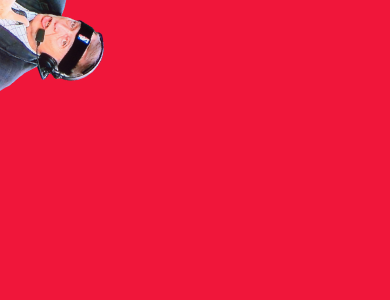
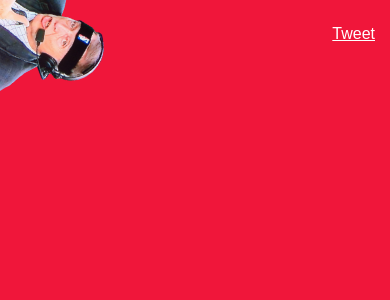
Before and after one commit to joshellington/wildmikesays, a PHP site: page / in a window 390 px wide. Shown: the top 300 px of the page. Run offline with PHP 8.4, Linux system fonts and the light colour scheme; some libraries are stand-ins or nearby versions; some web fonts are replaced.

Commit message:
Added share

```diff
--- a/css/main.css
+++ b/css/main.css
@@ -53,3 +53,24 @@ p {
   left: 0;
   width: 100%;
   text-align: center; }
+
+#share {
+  position: absolute;
+  bottom: 15px;
+  right: 15px; }
+  #share .fb_iframe_widget {
+    top: -4px;
+    margin-right: 10px; }
+  @media screen and (max-width: 768px) {
+    #share {
+      bottom: 0;
+      right: 0;
+      top: 15px;
+      right: 15px; }
+      #share iframe, #share div {
+        display: block;
+        margin-top: 10px; }
+      #share .fb_iframe_widget {
+        top: -10px;
+        margin-right: 0;
+        margin-bottom: 10px; } }
--- a/css/main.scss
+++ b/css/main.scss
@@ -53,3 +53,32 @@ p {
   width: 100%;
   text-align: center;
 }
+
+#share {
+  position: absolute;
+  bottom: 15px;
+  right: 15px;
+
+  .fb_iframe_widget {
+    top: -4px;
+    margin-right: 10px;
+  }
+
+  @media screen and (max-width: 768px) {
+    bottom: 0;
+    right: 0;
+    top: 15px;
+    right: 15px;
+
+    iframe, div {
+      display: block;
+      margin-top: 10px;
+    }
+
+    .fb_iframe_widget {
+      top: -10px;
+      margin-right: 0;
+      margin-bottom: 10px;
+    }
+  }
+}
--- a/home.html
+++ b/home.html
@@ -31,6 +31,11 @@
     <p><small>Source: <a href="https://twitter.com/blazersmikerice">twitter.com/blazersmikerice</a></small></p>
   </div>
 
+  <div id="share">
+    <div class="fb-like" data-href="http://www.wildmikesays.com/" data-layout="button_count" data-action="like" data-show-faces="false" data-share="false"></div>
+    <a href="https://twitter.com/share" class="twitter-share-button" data-url="http://www.wildmikesays.com/" data-text="Wild Mike Says, a Mike Rice tribute site" data-via="joshellington" data-hashtags="mikerice">Tweet</a>
+  </div>
+
   <script src="//ajax.googleapis.com/ajax/libs/jquery/1.10.1/jquery.min.js"></script>
   <script>window.jQuery || document.write('<script src="js/lib/jquery-1.10.1.min.js"><\/script>')</script>
 
@@ -46,5 +51,15 @@
   ga('send', 'pageview');
 
   </script>
+
+  <div id="fb-root"></div>
+  <script>(function(d, s, id) {
+    var js, fjs = d.getElementsByTagName(s)[0];
+    if (d.getElementById(id)) return;
+    js = d.createElement(s); js.id = id;
+    js.src = "//connect.facebook.net/en_US/sdk.js#xfbml=1&version=v2.6&appId=1536821483227183";
+    fjs.parentNode.insertBefore(js, fjs);
+  }(document, 'script', 'facebook-jssdk'));</script>
+  <script>!function(d,s,id){var js,fjs=d.getElementsByTagName(s)[0],p=/^http:/.test(d.location)?'http':'https';if(!d.getElementById(id)){js=d.createElement(s);js.id=id;js.src=p+'://platform.twitter.com/widgets.js';fjs.parentNode.insertBefore(js,fjs);}}(document, 'script', 'twitter-wjs');</script>
 </body>
 </html>
```
